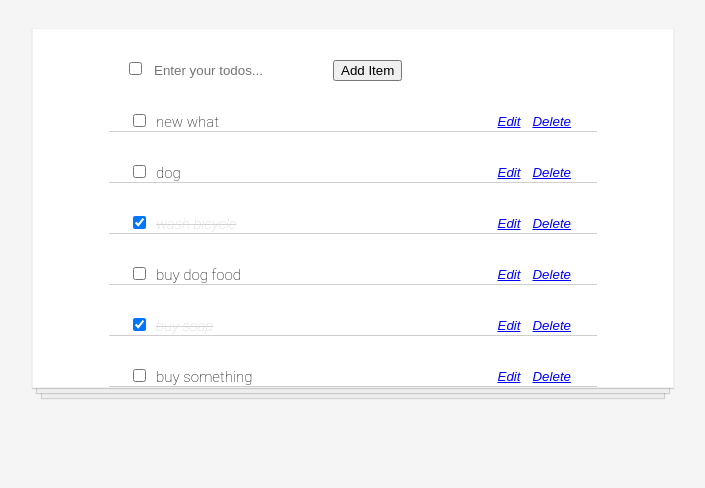
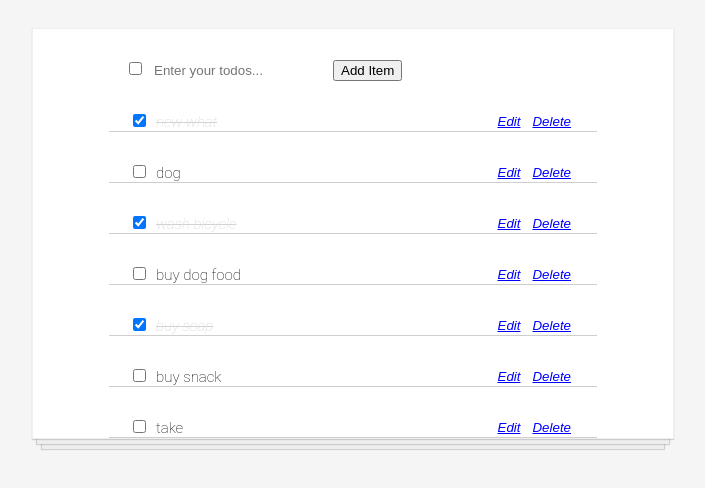
Before and after one commit to sarv19/todoApp, a React (Create React App) app: page / in a window 1280 px wide. Shown: the part 164-652 px from the top of the page, without its empty margins (287-992 px from the left). Built offline with nearby package versions, Linux system fonts and the light colour scheme; data requests are answered from the project's data file.

Commit message:
add saga

```diff
--- a/server/db.json
+++ b/server/db.json
@@ -3,7 +3,7 @@
     {
       "id": 17,
       "name": "new what",
-      "check": "false"
+      "check": "true"
     },
     {
       "id": 20,
@@ -26,9 +26,14 @@
       "id": 24
     },
     {
-      "name": "buy something",
-      "check": "false",
-      "id": 27
+      "id": 25,
+      "name": "buy snack",
+      "check": "false"
+    },
+    {
+      "id": 26,
+      "name": "take ",
+      "check": "false"
     }
   ]
 }
--- a/src/AddItem.tsx
+++ b/src/AddItem.tsx
@@ -2,6 +2,8 @@ import React, { useState, useEffect } from "react";
 import Axios from "axios";
 import { connect } from "react-redux";
 import { bindActionCreators } from "redux";
+import * as TodoActions from "./actions/TodoActions";
+import * as DataActions from "./actions/dataActions";
 
 const AddItem = (props: any) => {
   const [text, changeText] = useState("");
@@ -15,10 +17,14 @@ const AddItem = (props: any) => {
       };
       console.log(props);
 
-      Axios.post("http://localhost:3000/data", newData).then(() => {
-        // console.log(newTodos, "new list hewe", newTodos[newTodos.length - 1].id);
-        // window.close();
-      });
+      props.action.addTodo(text);
+
+      // Axios.post("http://localhost:3000/data", newData).then(() => {
+      //   // console.log(newTodos, "new list hewe", newTodos[newTodos.length - 1].id);
+      //   props.action2.fetchDataBegin();
+      //   props.action.addTodo(text);
+      //   // window.close();
+      // });
     }
   };
 
@@ -37,10 +43,17 @@ const AddItem = (props: any) => {
   );
 };
 
-// function mapDispatchToProps(dispatch: any) {
-//   return {
-//     action2: bindActionCreators(DataActions, dispatch)
-//   };
-// }
+function mapStateToProps(state: any) {
+  return {
+    data: state.dataReducers
+  };
+}
 
-export default connect()(AddItem);
+function mapDispatchToProps(dispatch: any) {
+  return {
+    action: bindActionCreators(TodoActions, dispatch),
+    action2: bindActionCreators(DataActions, dispatch)
+  };
+}
+
+export default connect(mapStateToProps, mapDispatchToProps)(AddItem);
--- a/src/index.tsx
+++ b/src/index.tsx
@@ -3,7 +3,7 @@ import ReactDOM from "react-dom";
 // import App from "./App";
 import { Provider } from "react-redux";
 import * as serviceWorker from "./serviceWorker";
-import { createStore, applyMiddleware } from "redux";
+import { createStore, applyMiddleware, compose } from "redux";
 import logger from "redux-logger";
 import rootReducers from "./reducers/rootReducers";
 import thunk from "redux-thunk";
@@ -18,7 +18,7 @@ const sagaMiddleware = createSagaMiddleware();
 const store = createStore(
   rootReducers,
   initialState,
-  applyMiddleware(logger, thunk, sagaMiddleware)
+  compose(applyMiddleware(logger, thunk, sagaMiddleware))
 );
 
 ReactDOM.render(
@@ -31,5 +31,5 @@ ReactDOM.render(
   document.getElementById("root")
 );
 
-// sagaMiddleware.run(handleNewMessage);
+sagaMiddleware.run(handleNewMessage);
 serviceWorker.unregister();
--- a/src/sagas/index.tsx
+++ b/src/sagas/index.tsx
@@ -1,9 +1,15 @@
 import { takeEvery } from "redux-saga/effects";
+import Axios from "axios";
 
-const handleNewMessage = function* handleNewMessage(params: any) {
-  const socket = new WebSocket("http://localhost:3000/data");
-  yield takeEvery("ADD_TODO", action => {
-    socket.send(JSON.stringify(action));
+const handleNewMessage = function* handleNewMessage() {
+  //   const socket = new WebSocket("http://localhost:3000/data");
+  yield takeEvery("ADD_TODO", (action: any) => {
+    // socket.send(JSON.stringify(action));
+    Axios.post("http://localhost:3000/data", {
+      name: action.text,
+      check: "false"
+    });
+    console.log(action, "here here here");
   });
 };
 
```
Also changed, not shown: src/EditItem.tsx (+1 -8 lines).
